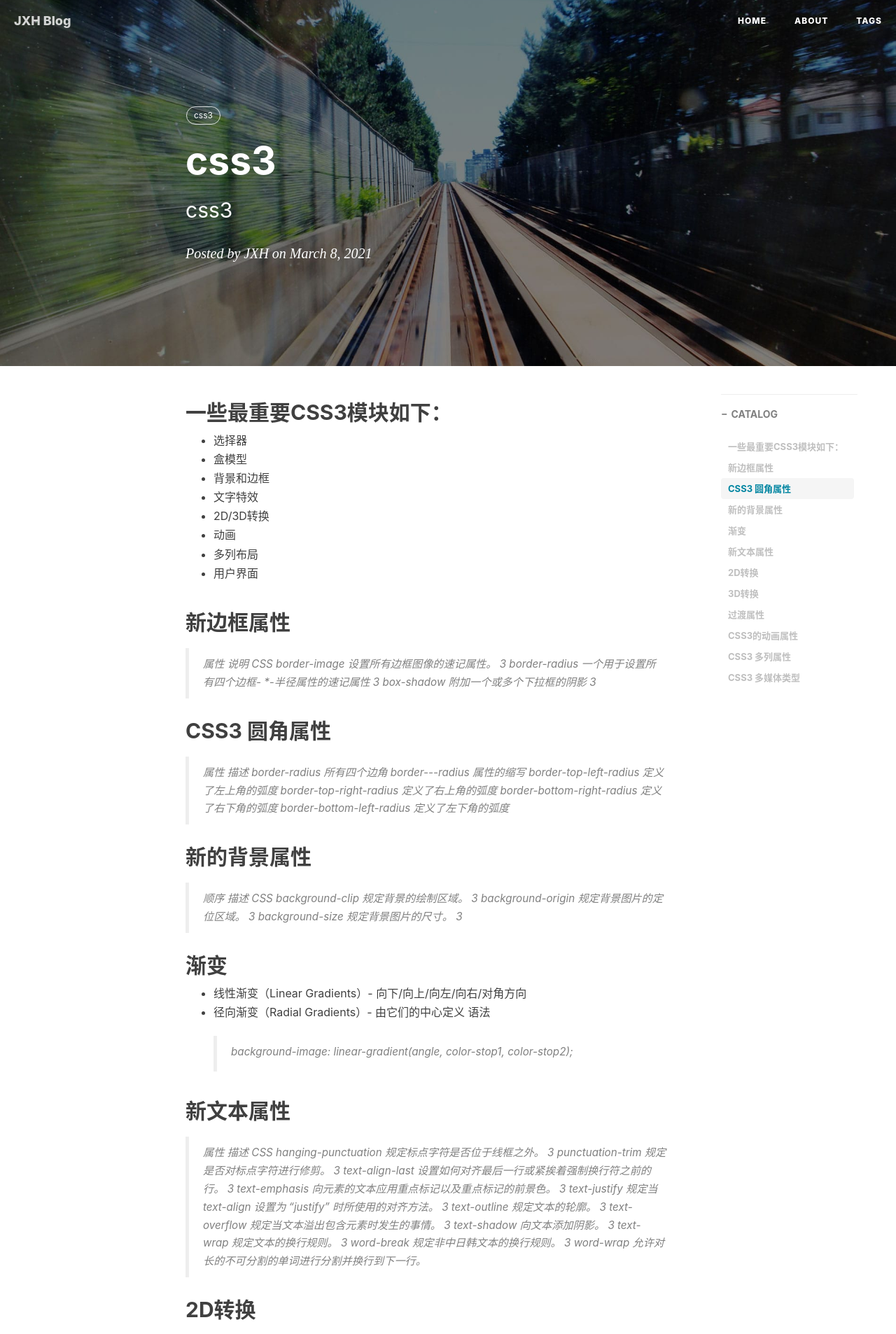
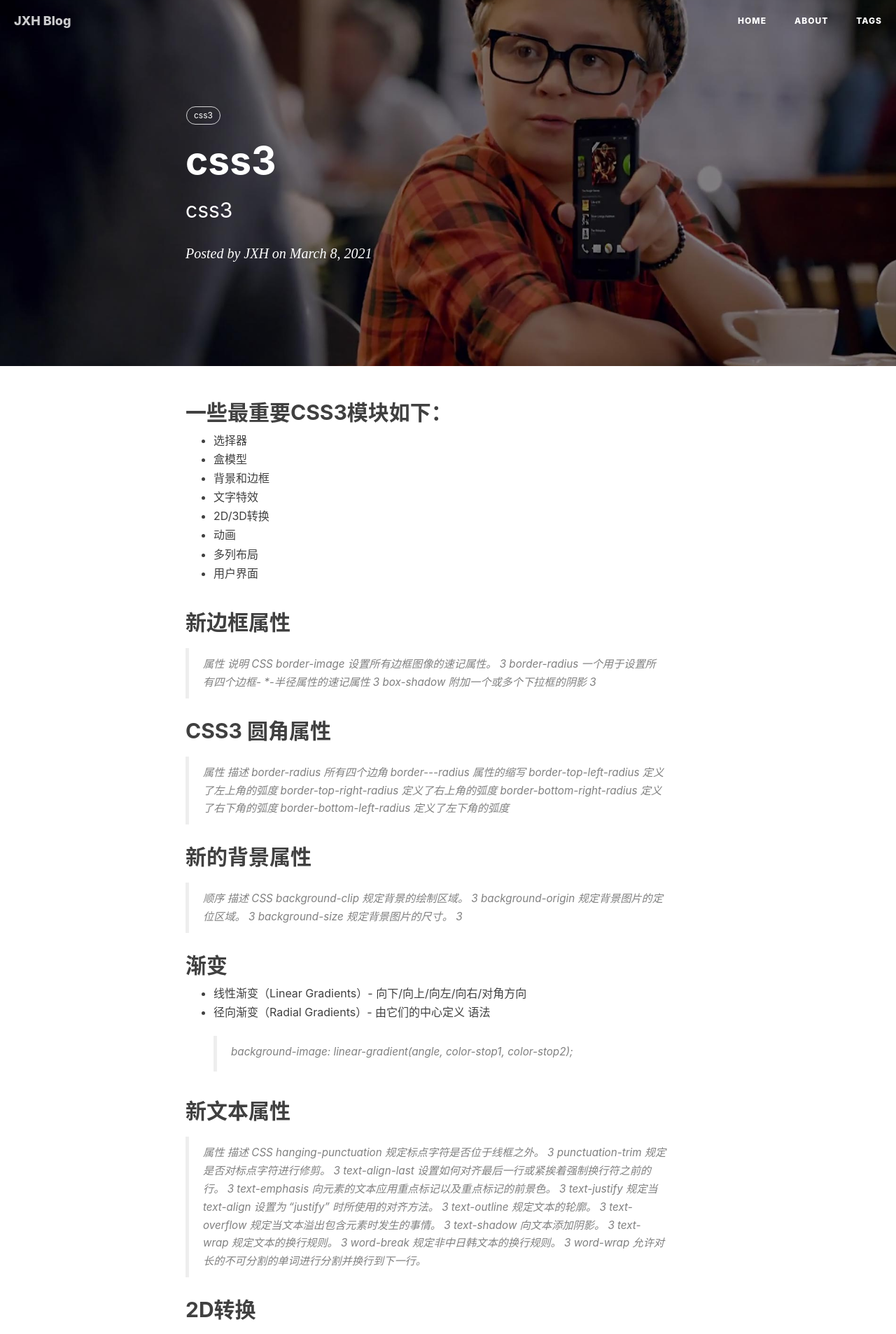
Before and after one commit to zyjxh/zyjxh.github.io, a Jekyll site: the page built from _posts/2021-03-08-css3.md, in a window 1280 px wide. Shown: the top 1906 px of the page at 70% size. Built offline with Jekyll 4.4.1, drawn with Linux system fonts in a browser that asks for light colours; nearby versions of some CDN libraries; comment, search, counter and statistics services are not loaded.

Commit message:
fix: 修改每页文章数

```diff
--- a/_config.yml
+++ b/_config.yml
@@ -1,7 +1,7 @@
 # Site settings
 title: JXH Blog                          #博客的标题
 SEOTitle: 江小黑的博客 | JXH Blog         #显示在浏览器上搜索的时候的标题
-header-img: img/post-bg-desk.jpg
+header-img: img/post-bg-js-version.jpg
 email: 765802997@qq.com
 description: "做一只快快乐乐的小黑仔."    #网站介绍
 keyword: "JXH, JXH Blog, 江小黑的博客, jxh, 江小黑, 前端"   #关键词
@@ -31,7 +31,7 @@
 # Build settings
 # from 2016, 'pygments' is unsupported on GitHub Pages. Use 'rouge' for highlighting instead.
 permalink: pretty
-paginate: 10
+paginate: 5
 exclude: ["less","node_modules","Gruntfile.js","package.json","README.md"]
 anchorjs: true                          # if you want to customize anchor. check out line:181 of `post.html`
 
--- a/_posts/2021-03-08-css3.md
+++ b/_posts/2021-03-08-css3.md
@@ -4,8 +4,8 @@
 subtitle:   css3                 #副标题
 date:       2021-03-08				# 时间
 author:     JXH 						# 作者
-header-img: img/post-bg-2015.jpg 	#这篇文章标题背景图片
-catalog: true 						# 是否归档
+header-img: img/post-bg-digital-native.jpg 	#这篇文章标题背景图片
+catalog: false 						# 是否归档
 tags:								#标签
     - css3
 ---
```
